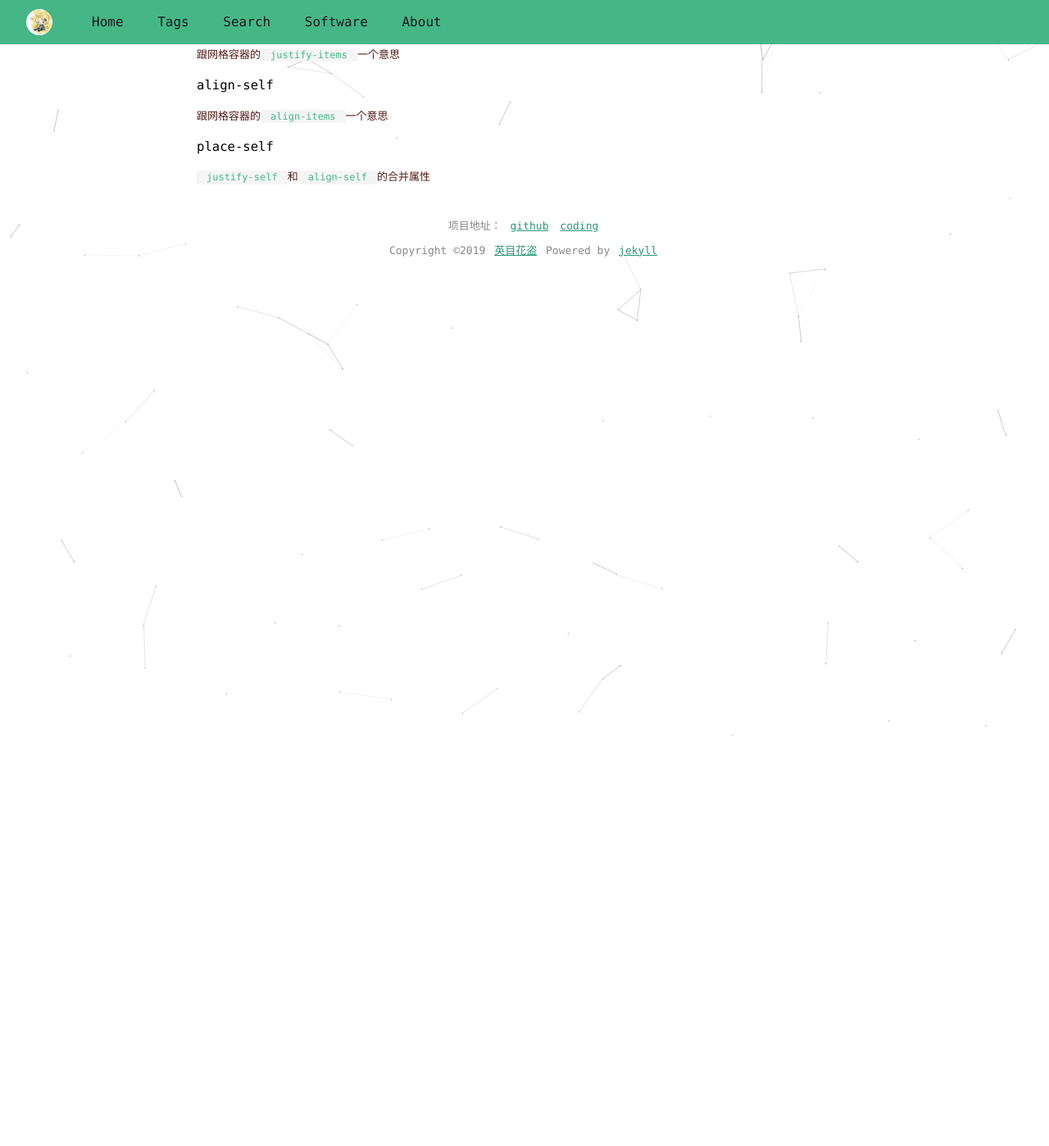
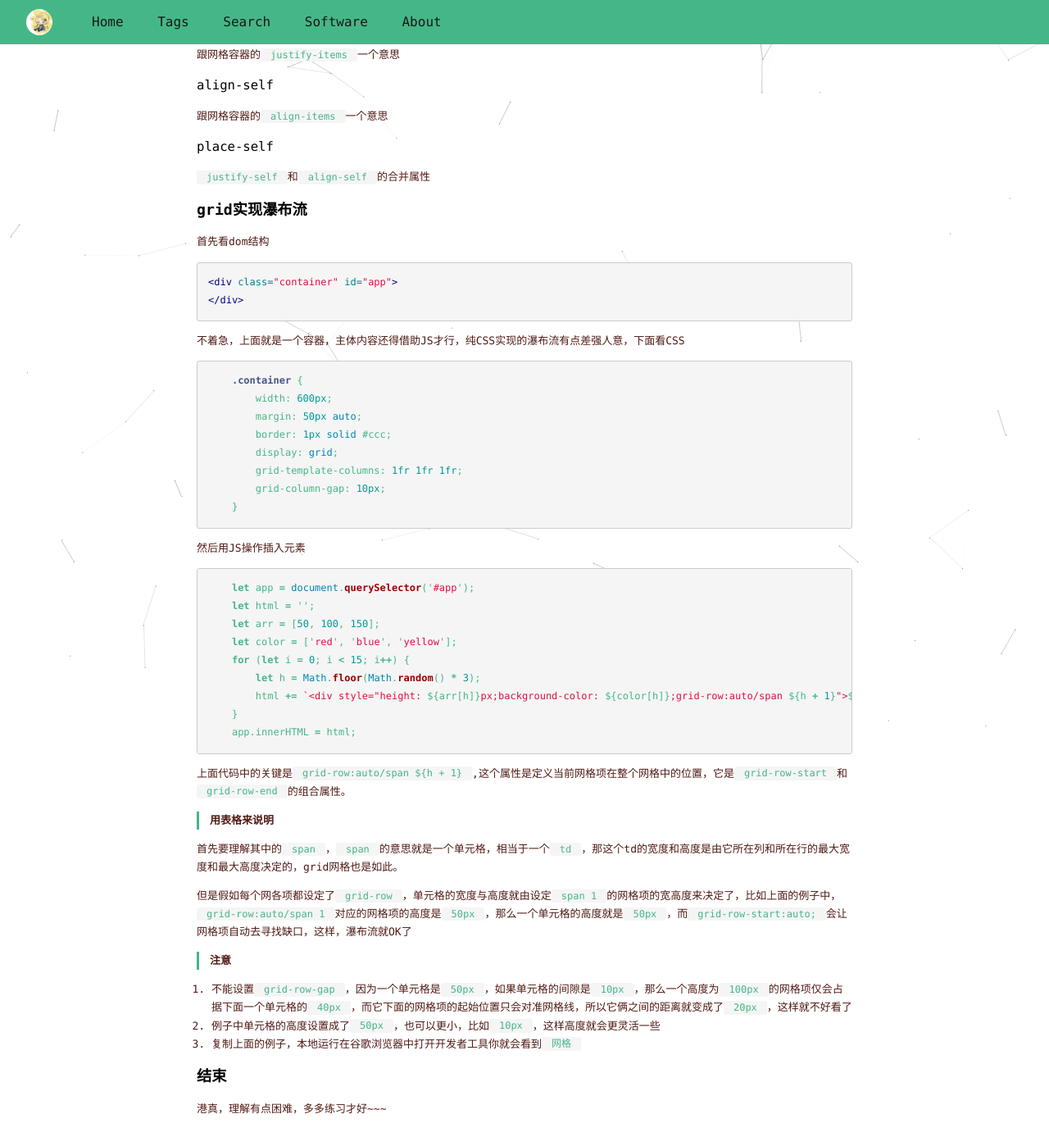
Before and after one commit to yingmhd/ymhdblog, a Jekyll site: the page built from _posts/2018-10-12-grid布局.md, in a window 1280 px wide and 1400 px high, scrolled down 6052 px. Shown: the whole window at 82% size. Built offline with Jekyll 4.4.1, drawn with Linux system fonts in a browser that asks for light colours; before the commit the page ends 6373 px from its top, so only the background shows below that.

Commit message:
Update 2018-10-12-grid布局.md

````diff
--- a/_posts/2018-10-12-grid布局.md
+++ b/_posts/2018-10-12-grid布局.md
@@ -225,3 +225,50 @@ grid-auto-rows: 150px 150px 150px;
 ### place-self
 
 `justify-self`和`align-self`的合并属性
+
+## grid实现瀑布流
+
+首先看dom结构
+```html
+<div class="container" id="app">
+</div>
+```
+不着急，上面就是一个容器，主体内容还得借助JS才行，纯CSS实现的瀑布流有点差强人意，下面看CSS
+```css
+    .container {
+        width: 600px;
+        margin: 50px auto;
+        border: 1px solid #ccc;
+        display: grid;
+        grid-template-columns: 1fr 1fr 1fr;
+        grid-column-gap: 10px;
+    }
+```
+然后用JS操作插入元素
+```javascript
+    let app = document.querySelector('#app');
+    let html = '';
+    let arr = [50, 100, 150];
+    let color = ['red', 'blue', 'yellow'];
+    for (let i = 0; i < 15; i++) {
+        let h = Math.floor(Math.random() * 3);
+        html += `<div style="height: ${arr[h]}px;background-color: ${color[h]};grid-row:auto/span ${h + 1}">${i}</div>`
+    }
+    app.innerHTML = html;
+```
+上面代码中的关键是`grid-row:auto/span ${h + 1}`,这个属性是定义当前网格项在整个网格中的位置，它是`grid-row-start`和`grid-row-end`的组合属性。
+
+> 用表格来说明
+
+首先要理解其中的`span`，`span`的意思就是一个单元格，相当于一个`td`，那这个td的宽度和高度是由它所在列和所在行的最大宽度和最大高度决定的，grid网格也是如此。
+
+但是假如每个网各项都设定了`grid-row`，单元格的宽度与高度就由设定`span 1`的网格项的宽高度来决定了，比如上面的例子中，`grid-row:auto/span 1`对应的网格项的高度是`50px`，那么一个单元格的高度就是`50px`，而`grid-row-start:auto;`会让网格项自动去寻找缺口，这样，瀑布流就OK了
+
+> 注意
+
+1. 不能设置`grid-row-gap`，因为一个单元格是`50px`，如果单元格的间隙是`10px`，那么一个高度为`100px`的网格项仅会占据下面一个单元格的`40px`，而它下面的网格项的起始位置只会对准网格线，所以它俩之间的距离就变成了`20px`，这样就不好看了
+2. 例子中单元格的高度设置成了`50px`，也可以更小，比如`10px`，这样高度就会更灵活一些
+3. 复制上面的例子，本地运行在谷歌浏览器中打开开发者工具你就会看到`网格`
+
+## 结束
+港真，理解有点困难，多多练习才好~~~
````
